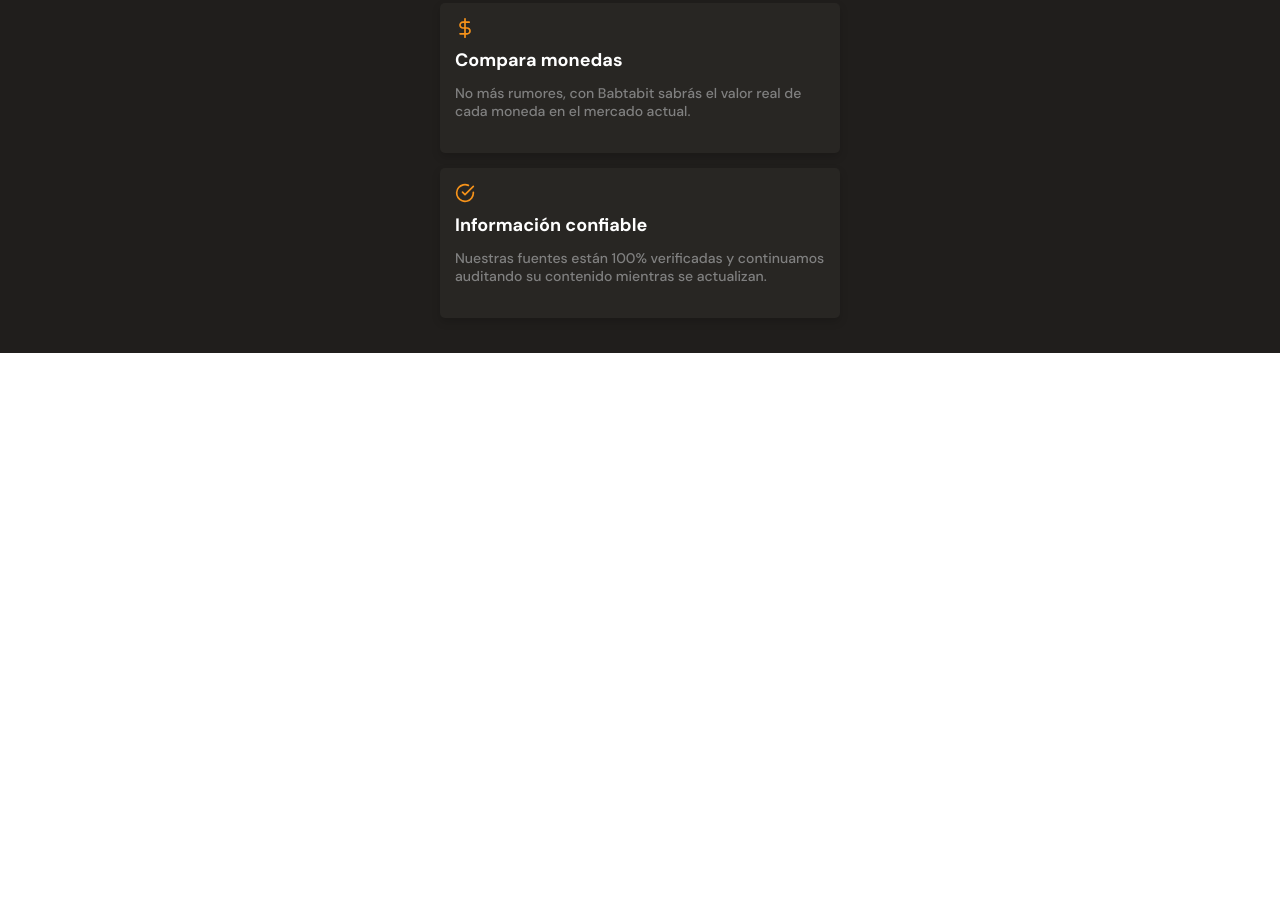
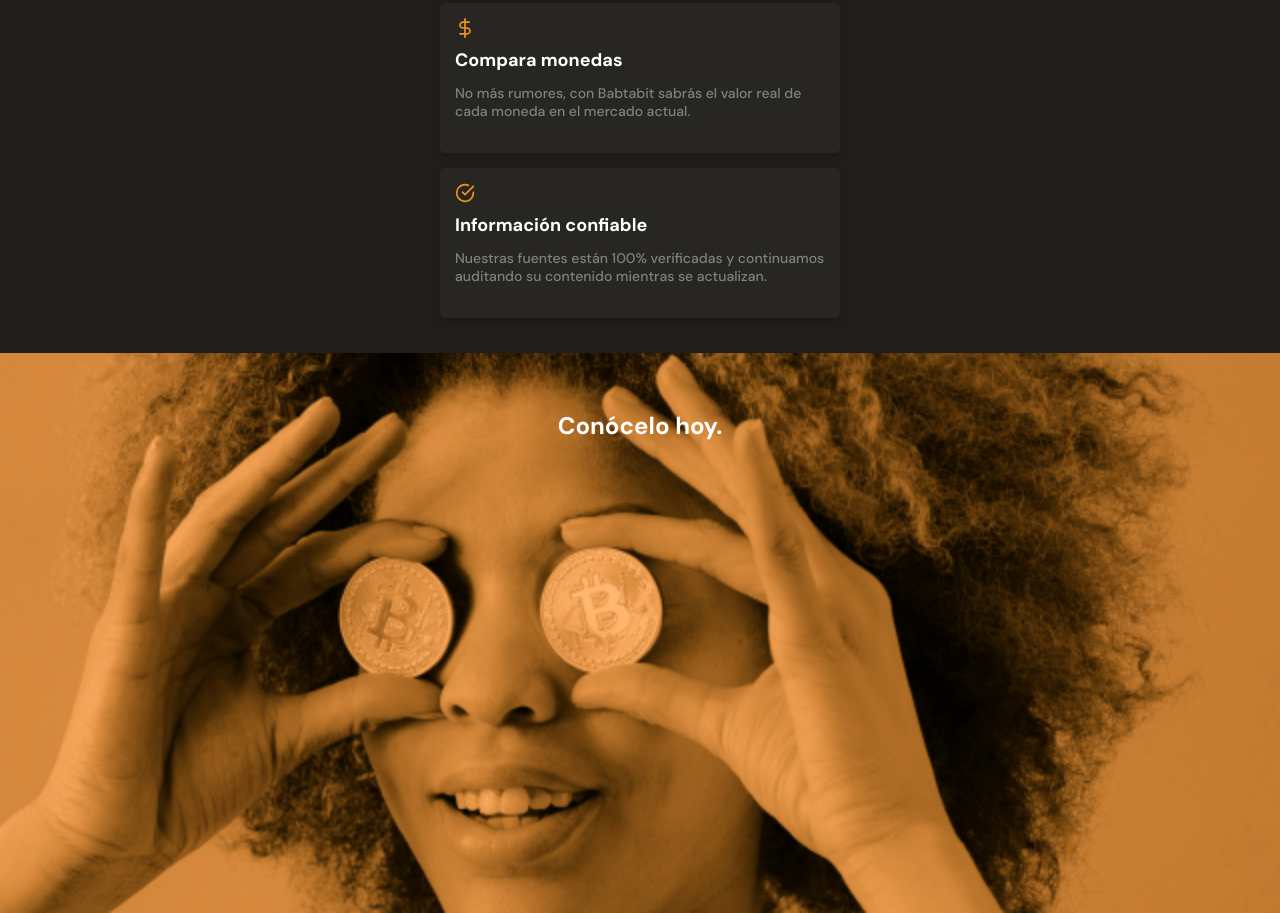
Before and after one commit to Andonny1up/BataBig, a plain HTML site: page index.html in a window 1280 px wide. Shown: the part 1999-2912 px from the top of the page. Before the commit the page ends 2352 px from the top, so only its background shows below. Drawn offline with Linux system fonts and the light colour scheme.

Commit message:
agrege la seccion con la imagen

```diff
--- a/index.html
+++ b/index.html
@@ -112,7 +112,9 @@
                 </article>
             </section>
         </section>
-        <section></section>
+        <section class="bitcoin-img-container">
+            <h2>Conócelo hoy.</h2>
+        </section>
         <section></section>
     </main>
     <footer></footer>
--- a/style.css
+++ b/style.css
@@ -321,3 +321,20 @@ main{
     line-height: 1.8rem;
     color: #808080;
 }
+.bitcoin-img-container{
+    width: 100%;
+    min-width: 320px;
+    height: 70vh;
+    background-image: url('./assets/img/bitcoinbaby2x.jpg');
+    background-position: center;
+    background-size: cover;
+    background-repeat: no-repeat;
+}
+.bitcoin-img-container h2{
+    padding-top: 60px;
+    font-size: 2.4rem;
+    font-weight: bold;
+    line-height: 2.6rem;
+    color: var(--just-white);
+    text-align: center;
+}
```
